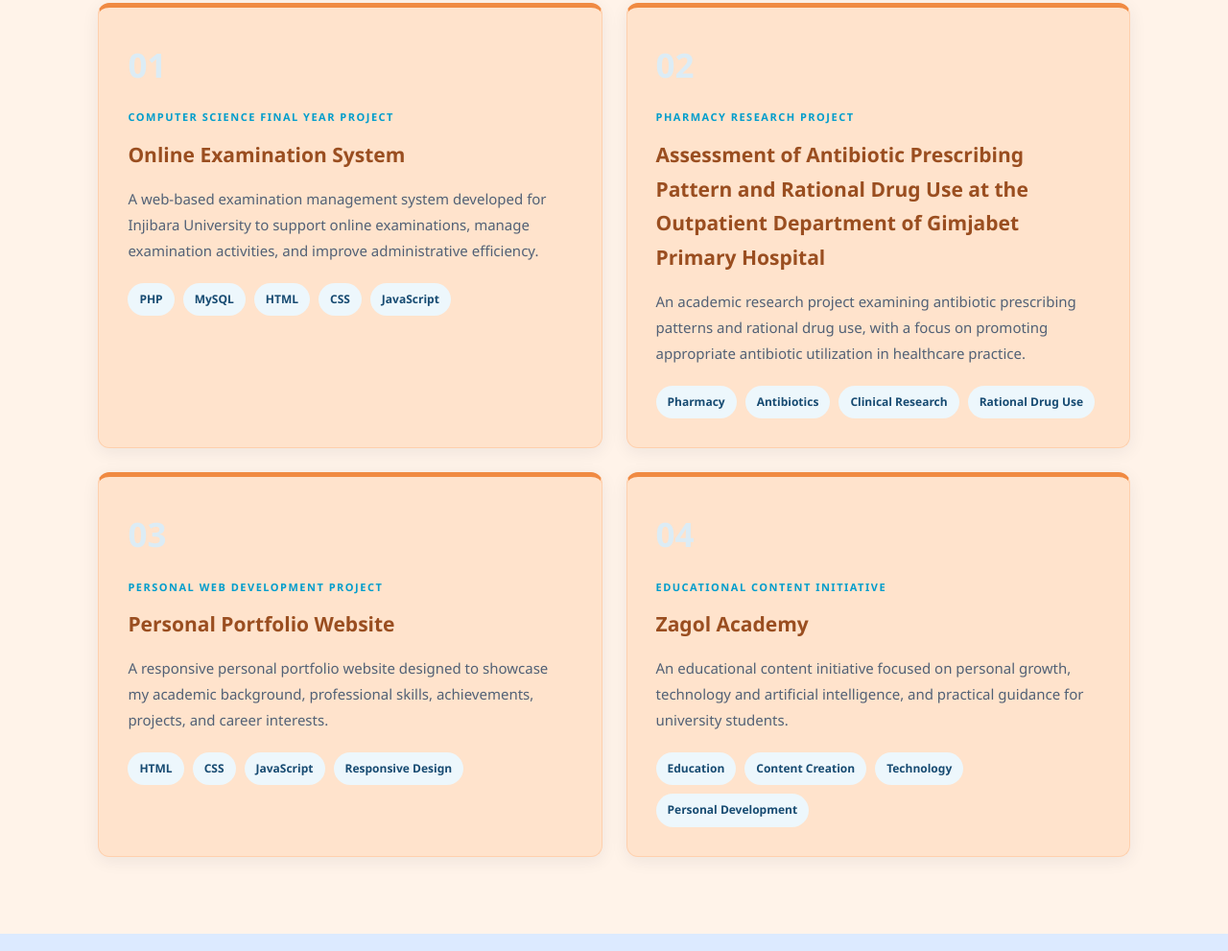
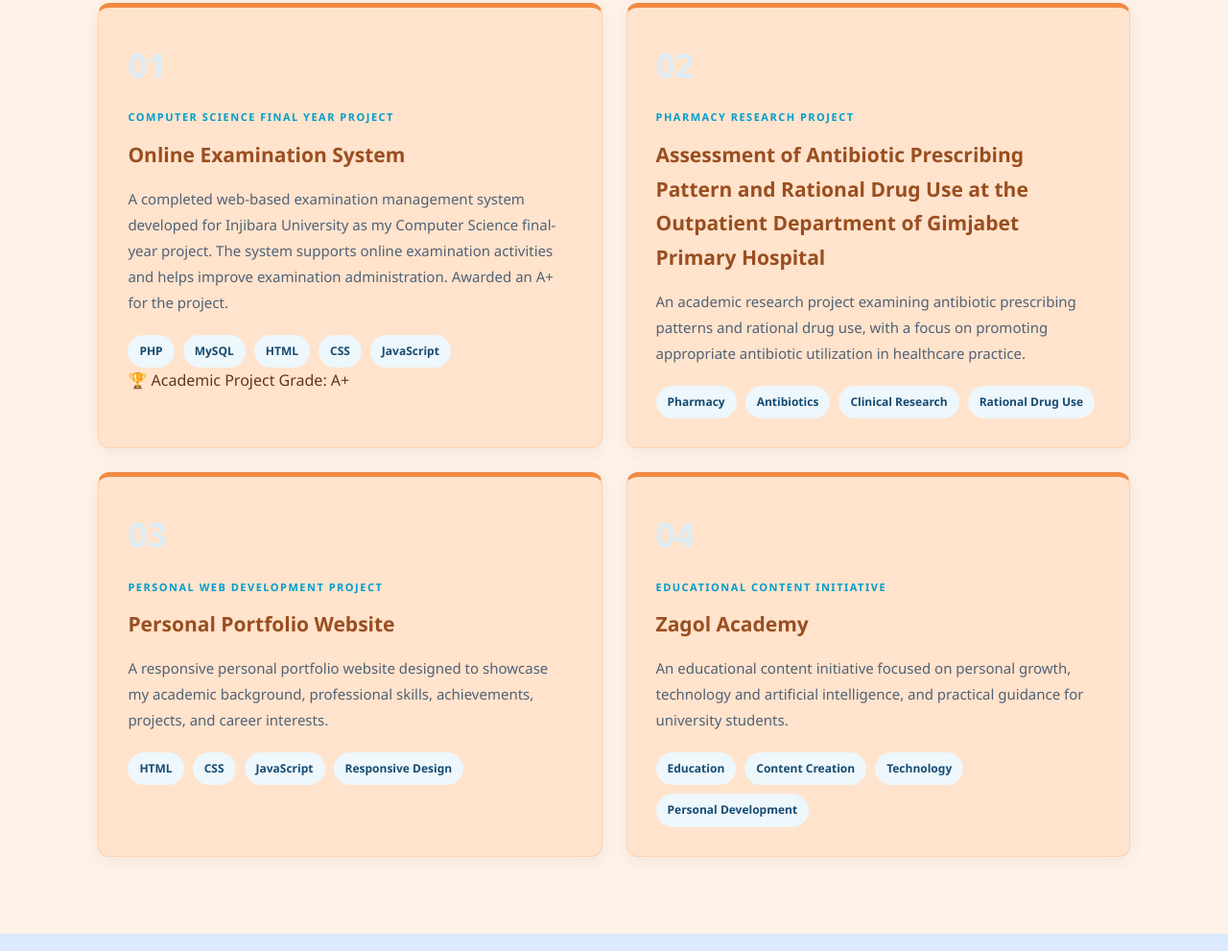
Before and after one commit to TebikachewChekol/My-Portfolio, a plain HTML site: page index.html in a window 1280 px wide. Shown: the part 3407-4398 px from the top of the page at 96% size. Drawn offline with nearby package versions, Linux system fonts and the light colour scheme.

Commit message:
Update index.html

```diff
--- a/index.html
+++ b/index.html
@@ -299,12 +299,16 @@
 
             <h3>Online Examination System</h3>
 
-            <p>
-                A web-based examination management system
-                developed for Injibara University to support
-                online examinations, manage examination
-                activities, and improve administrative efficiency.
-            </p>
+
+        <p>
+    A completed web-based examination management
+    system developed for Injibara University as my
+    Computer Science final-year project. The system
+    supports online examination activities and helps
+    improve examination administration. Awarded an A+
+    for the project.
+     </p>
+
 
             <div class="project-tech">
                 <span>PHP</span>
@@ -312,6 +316,10 @@
                 <span>HTML</span>
                 <span>CSS</span>
                 <span>JavaScript</span>
+                </div>
+                <div class="project-award">
+    🏆 Academic Project Grade: A+
+
             </div>
 
         </div>
```
